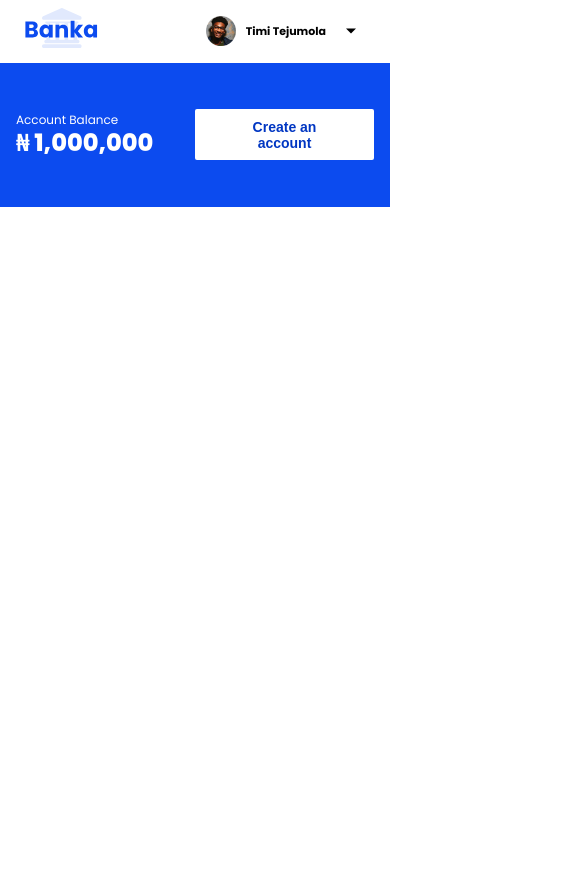
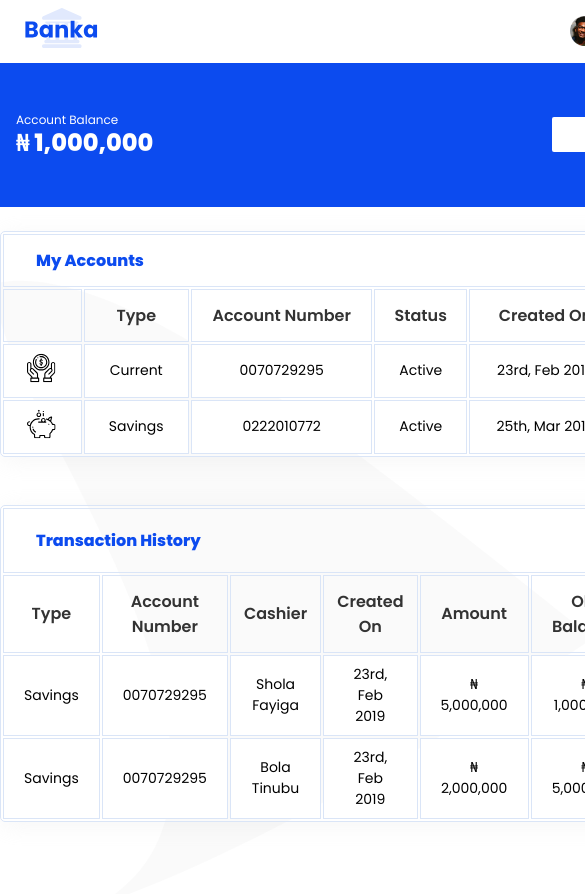
Before and after one commit to timi-codes/Banka, a website: page UI/customer/dashboard.html in a window 390 px wide. Shown: the top 894 px of the page, 585 px wide, since content can reach past the window. Before the commit the page ends 844 px from the top, so only its background shows below. Drawn offline with Linux system fonts and the light colour scheme.

Commit message:
ft(ui feedback):implement mobile responsiveness [Finishes #165334347]

```diff
--- a/UI/css/dashboard.css
+++ b/UI/css/dashboard.css
@@ -427,4 +427,8 @@ input[type="password"] {
     width: auto;
     margin:0 1rem;
   }
+
+  table{
+    width: 100%;
+  }
 }
--- a/UI/customer/dashboard.html
+++ b/UI/customer/dashboard.html
@@ -35,7 +35,8 @@
         </div>
         <button id="account-button">Create an account</button>
       </div>
-      <!-- <div class="content">
+      <div class="content" >
+        <div style="overflow-x:auto;">
         <table>
           <tr>
             <th class="table-title" colspan="6">My Accounts</th>
@@ -65,7 +66,8 @@
             <td>₦ 1,500,000</td>
           </tr>
         </table>
-
+        </div>
+        <div style="overflow-x:auto;">
         <table>
           <tr>
             <th class="table-title" colspan="6">Transaction History</th>
@@ -107,7 +109,8 @@
             <td>₦ 3,000,000</td>
           </tr>
         </table>
-      </div> -->
+      </div>
+      </div>
       <div id="accountModal" class="modal">
         <div class="onboarding-modal">
           <h3>Create a bank account</h3>
```
